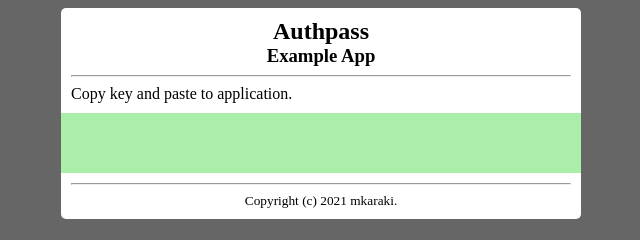
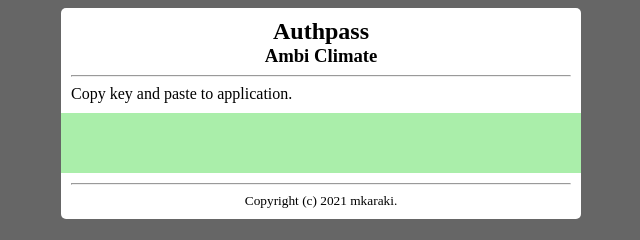
Before and after one commit to mkaraki/authpass, a plain HTML site: page ambiclimate.html in a window 1280 px wide. Shown: the full height of the page, 319-959 px from the left. Drawn offline with Linux system fonts and the light colour scheme.

Commit message:
Fix application name of Ambi Climate

```diff
--- a/ambiclimate.html
+++ b/ambiclimate.html
@@ -10,7 +10,7 @@
 <body>
     <div class="codeview">
         <h2>Authpass</h2>
-        <h3>Example App</h3>
+        <h3>Ambi Climate</h3>
         <hr />
         Copy key and paste to application.
         <div id="key"></div>
```
